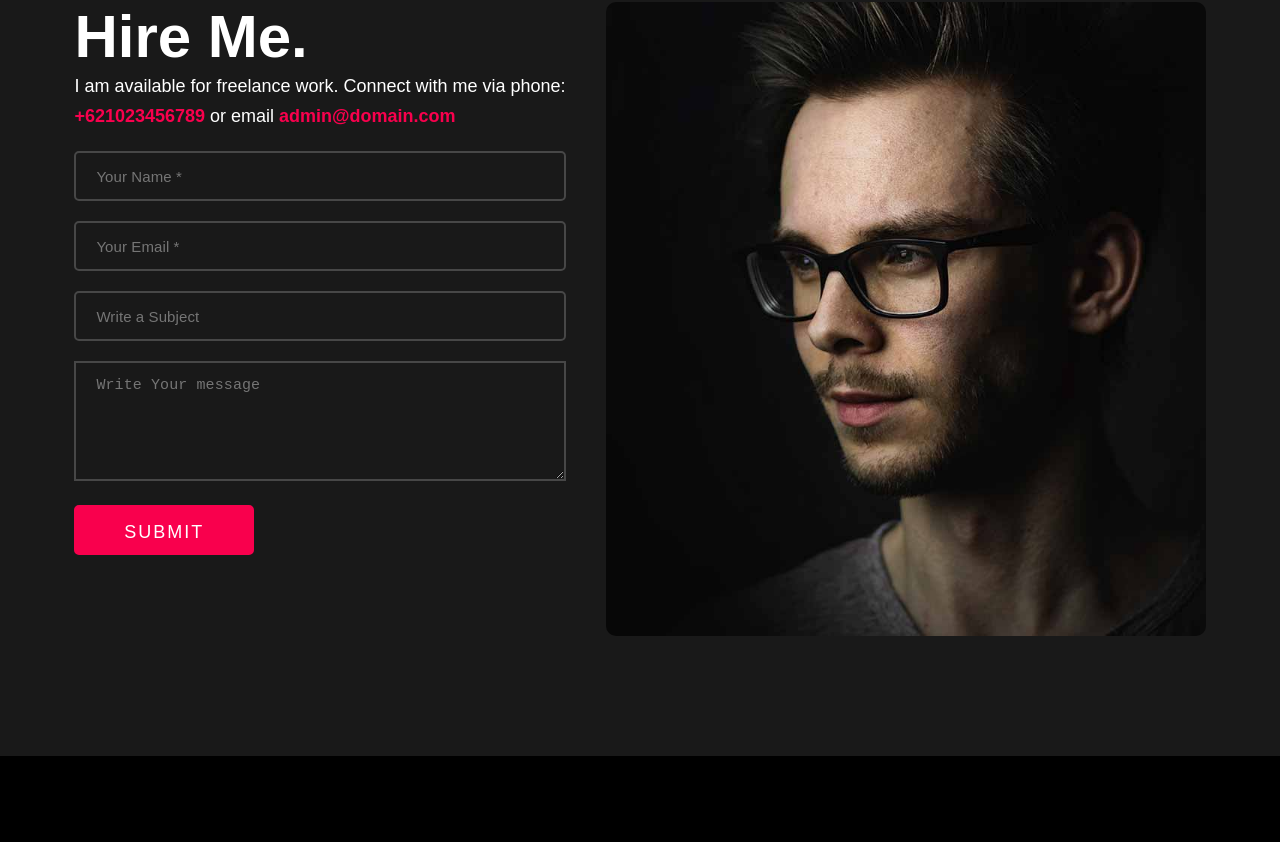
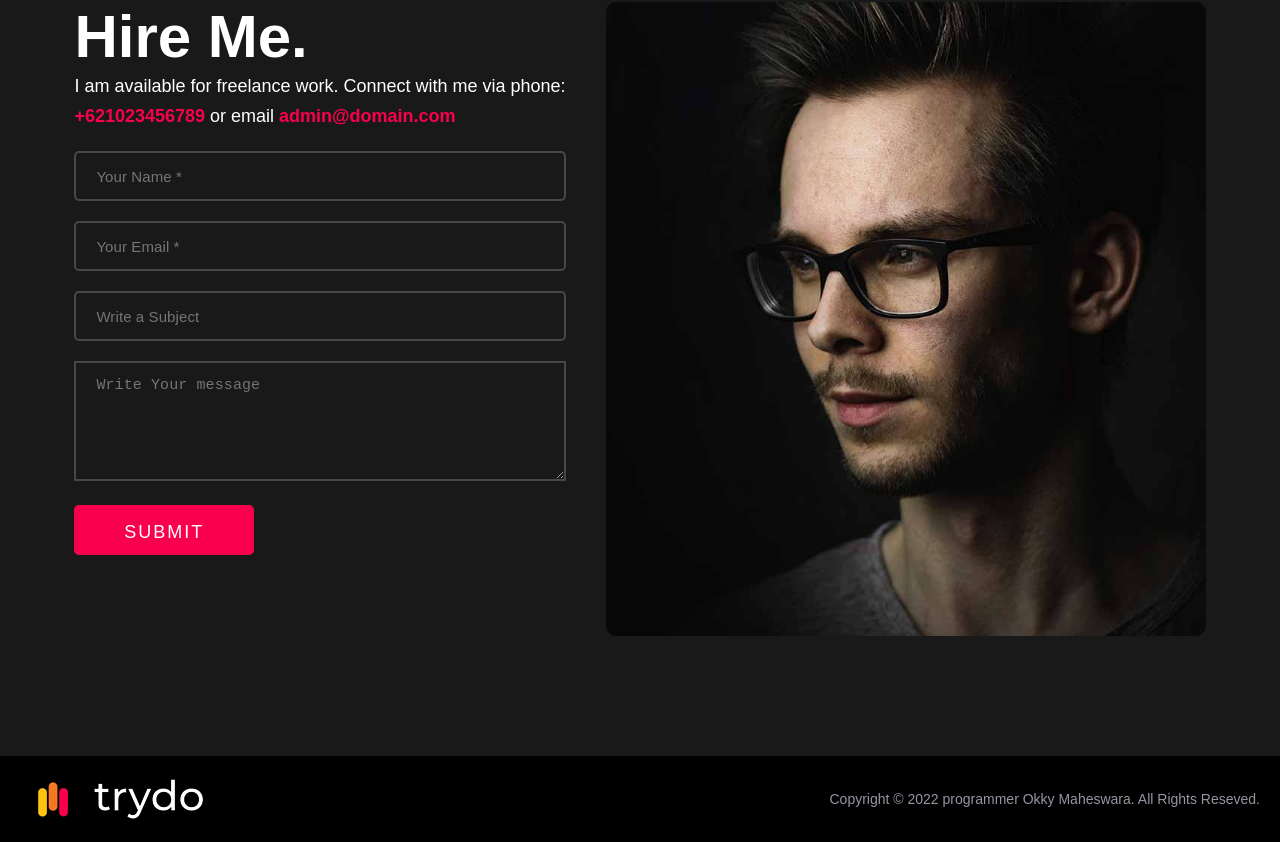
Before and after one commit to putuokky/nextjs-portfolio-trydo, a Next.js app: page / in a window 1280 px wide. Shown: the part 5193-6035 px from the top of the page. Before the commit the page ends 5949 px from the top, so only its background shows below. Built offline with nearby package versions, Linux system fonts and the light colour scheme.

Commit message:
lanjut lagii

```diff
--- a/components/About.js
+++ b/components/About.js
@@ -35,6 +35,9 @@ export default function About() {
           </div>
         </div>
       </div>
+
+      {/* UP TO TOP BTN */}
+      <div className="up__to__top__btn"></div>
     </div>
   )
 }
--- /dev/null
+++ b/components/Footer.js
@@ -0,0 +1,11 @@
+import Image from "next/image";
+import footerImg from '../public/img/logo (1).png'
+
+export default function Footer() {
+  return (
+    <div className="footer d__flex align__items__center justify__content__space__between pz-10" style={{ "zIndex": "100", "padding": "10px 20px" }}>
+      <Image className="footer__img pointer" alt="" src={footerImg} />
+      <span className="copyright" style={{ "color": "#c6c9d8", "fontSize": "14px", "opacity": "0.75" }}>Copyright &copy; {new Date().getFullYear()} programmer Okky Maheswara. All Rights Reseved.</span>
+    </div>
+  )
+}
--- a/pages/index.js
+++ b/pages/index.js
@@ -1,6 +1,7 @@
 import About from "@components/About";
 import Blog from "@components/Blog";
 import Contact from "@components/Contact";
+import Footer from "@components/Footer";
 import Header from "@components/Header";
 import Project from "@components/Project";
 import Service from "@components/Service";
@@ -14,6 +15,7 @@ export default function Home() {
       <Project />
       <Blog />
       <Contact />
+      <Footer />
     </div>
   )
 }
```
